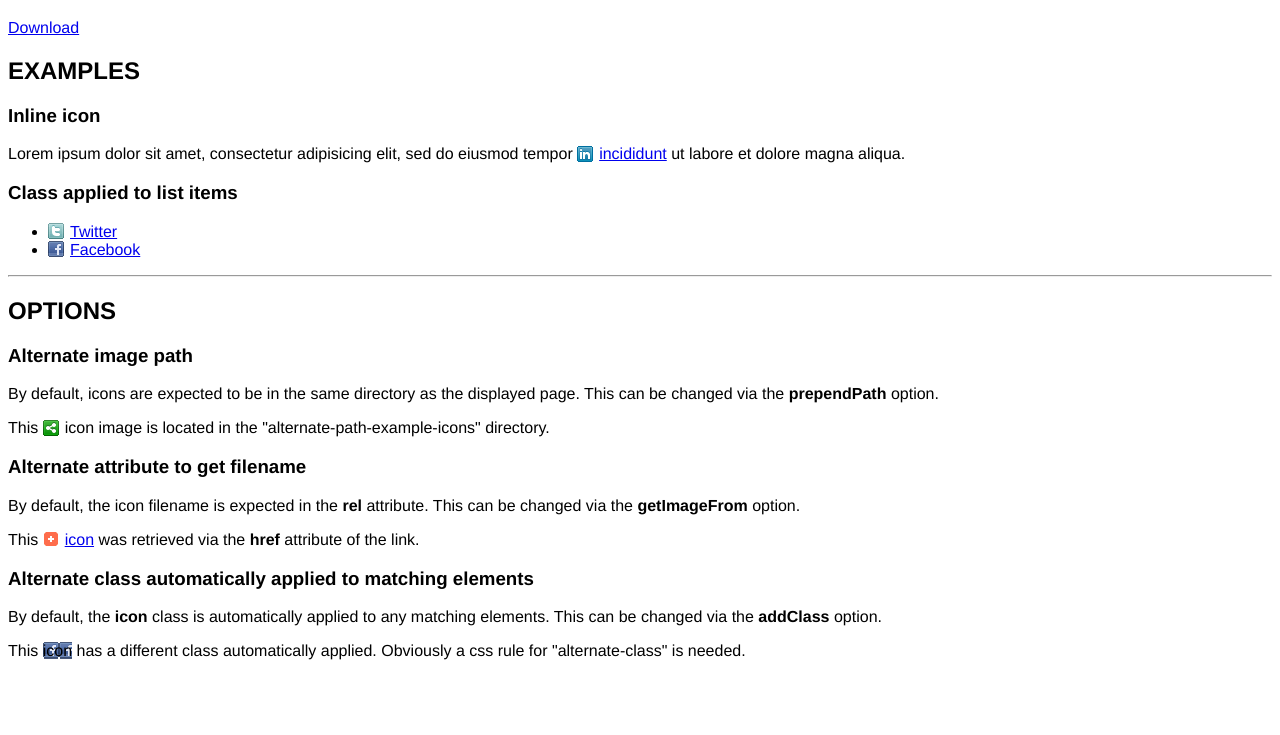
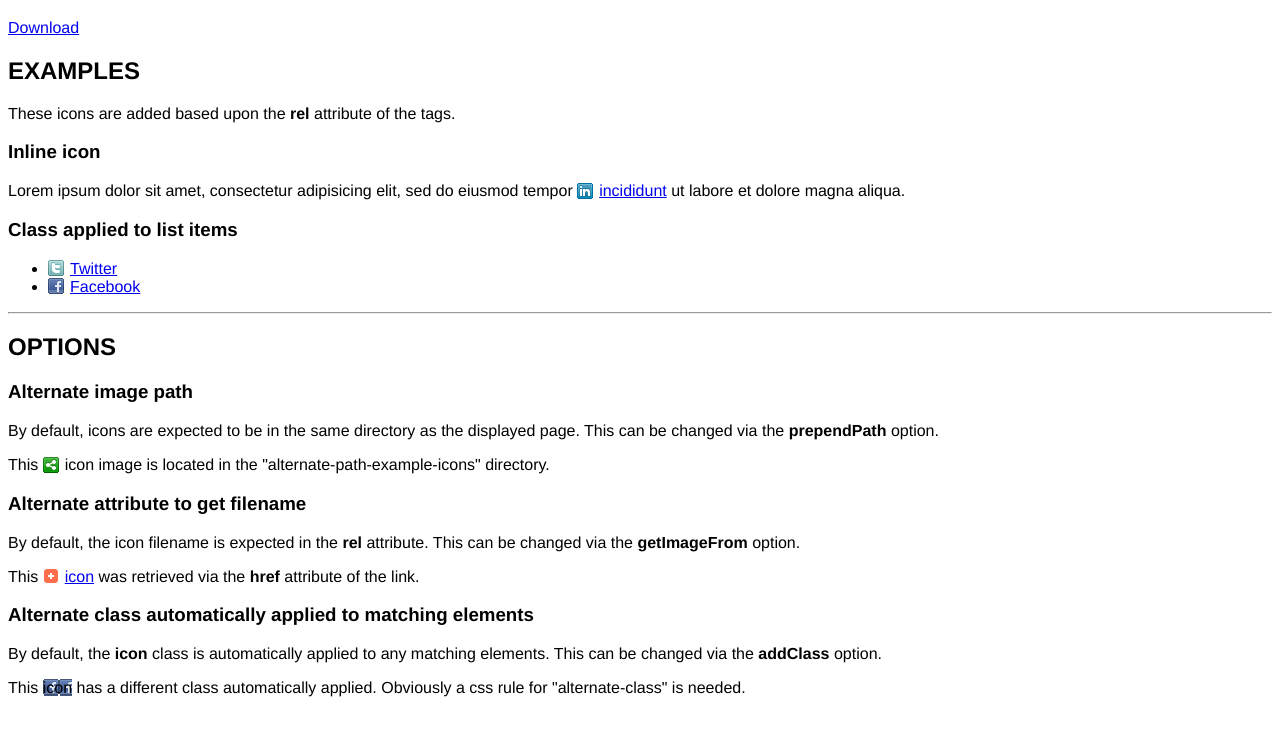
Before and after one commit to baldwindavid/jquery-icon, a plain HTML site: page demo/index.html in a window 1280 px wide. Shown: the part 61-796 px from the top of the page. Drawn offline with nearby package versions, Linux system fonts and the light colour scheme.

Commit message:
demo note

```diff
--- a/demo/index.html
+++ b/demo/index.html
@@ -39,6 +39,7 @@
   <p><a href="http://github.com/baldwindavid/jquery-icon">Download</a></p>
 
   <h2>EXAMPLES</h2>
+  <p>These icons are added based upon the <strong>rel</strong> attribute of the tags.</p>
   <h3>Inline icon</h3>
   <p>Lorem ipsum dolor sit amet, consectetur adipisicing elit, sed do eiusmod tempor <a href="#" rel="linkedin.gif" class="inline-link-example">incididunt</a> ut labore et dolore magna aliqua.</p>
 
```
